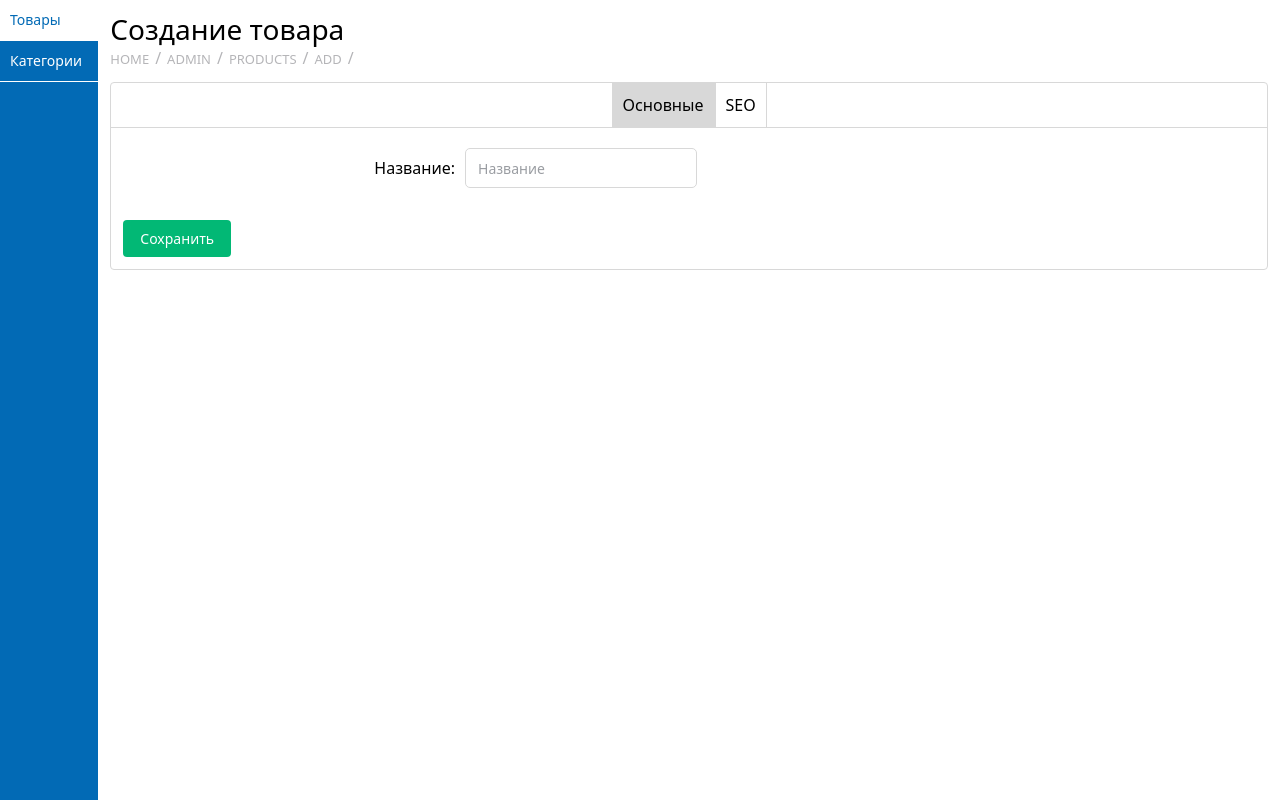
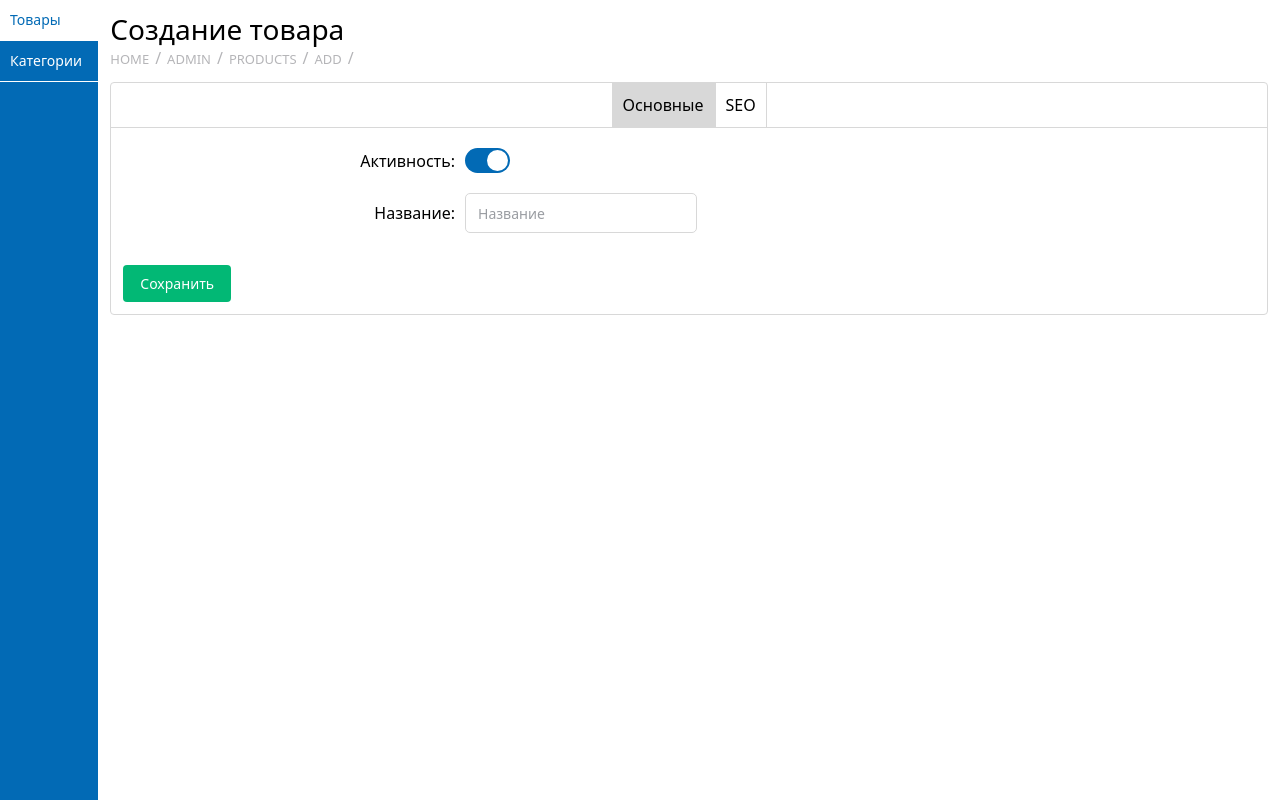
Before and after one commit to PeshkurMaxim/nest-next-e-commerce, a Next.js app in the folder client/: page /admin/products/add in a window 1280 px wide. Built offline with nearby package versions, Linux system fonts and the light colour scheme.

Commit message:
add active field

```diff
--- a/client/interfaces/product/createProductDto.ts
+++ b/client/interfaces/product/createProductDto.ts
@@ -1,5 +1,6 @@
 export interface createProductDto {
     name: string,
+    active: boolean,
     path: string,
     h1: string,
     title: string,
--- a/client/pages/admin/products/add.tsx
+++ b/client/pages/admin/products/add.tsx
@@ -15,6 +15,7 @@ const tabs:Tab<createProductDto>[] = [
     {
         title: 'Основные',
         items: [
+            { name: 'active', title:'Активность', type: VariableTypes.CHECKBOX },
             { name: 'name', title: 'Название', type: VariableTypes.STRING},
         ],
     },
@@ -36,6 +37,7 @@ export default function Products() {
 
     const [formData, setformData] = useState<createProductDto>({
         name: '',
+        active: true,
         path: '',
         h1: '',
         title: '',
```
